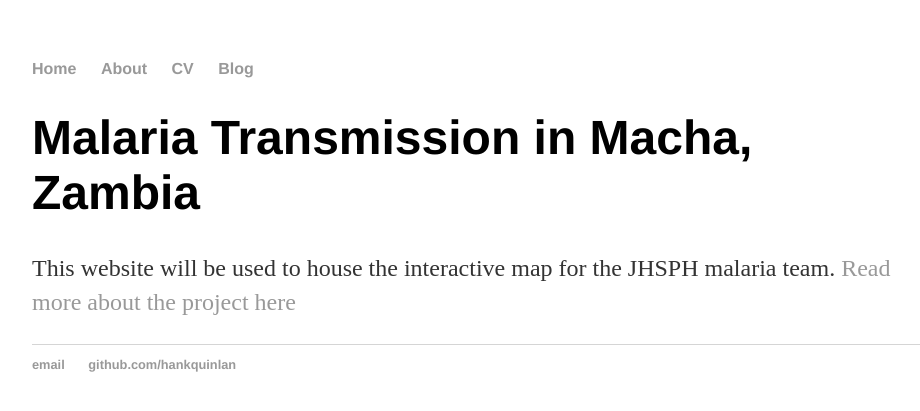
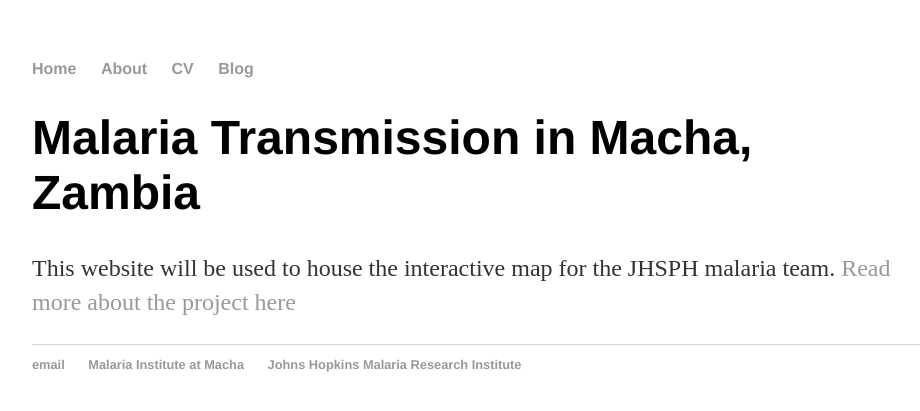
Before and after one commit to cwilkason/cwilkason.github.io, a Jekyll site: the page built from index.html, in a window 1280 px wide. Shown: the top 411 px of the page, without its empty margins (160-1080 px from the left). Built offline with Jekyll 4.4.1, drawn with Linux system fonts in a browser that asks for light colours.

Commit message:
Update default.html

```diff
--- a/_layouts/default.html
+++ b/_layouts/default.html
@@ -21,8 +21,9 @@
 			</div><!-- /.container -->
 			<footer>
 	    		<ul>
-	        		<li><a href="mailto:hankquinlanhub@gmail.com">email</a></li>
-	        		<li><a href="https://github.com/hankquinlan">github.com/hankquinlan</a></li>
+	        		<li><a href="mailto:cwilkas1@jhu.edu">email</a></li>
+	        		<li><a href="http://malaria.jhsph.edu/malaria-institute-at-macha-miam/">Malaria Institute at Macha</a></li>
+				<li><a href="http://malaria.jhsph.edu/">Johns Hopkins Malaria Research Institute</a></li>
 				</ul>
 			</footer>
 		</body>
```
